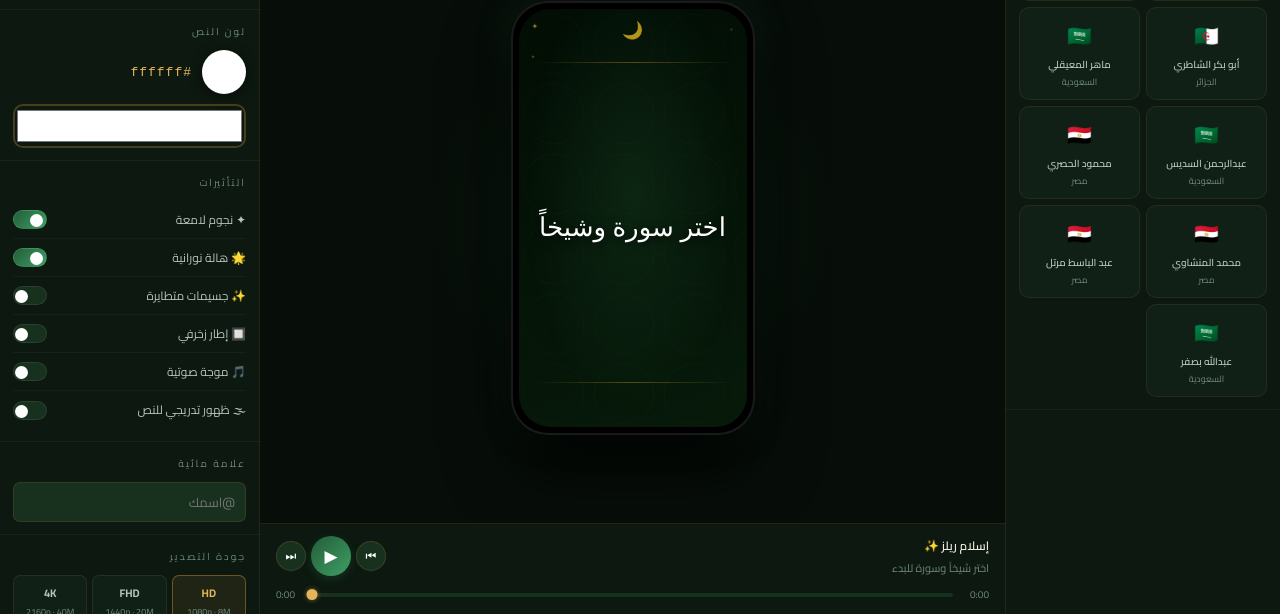
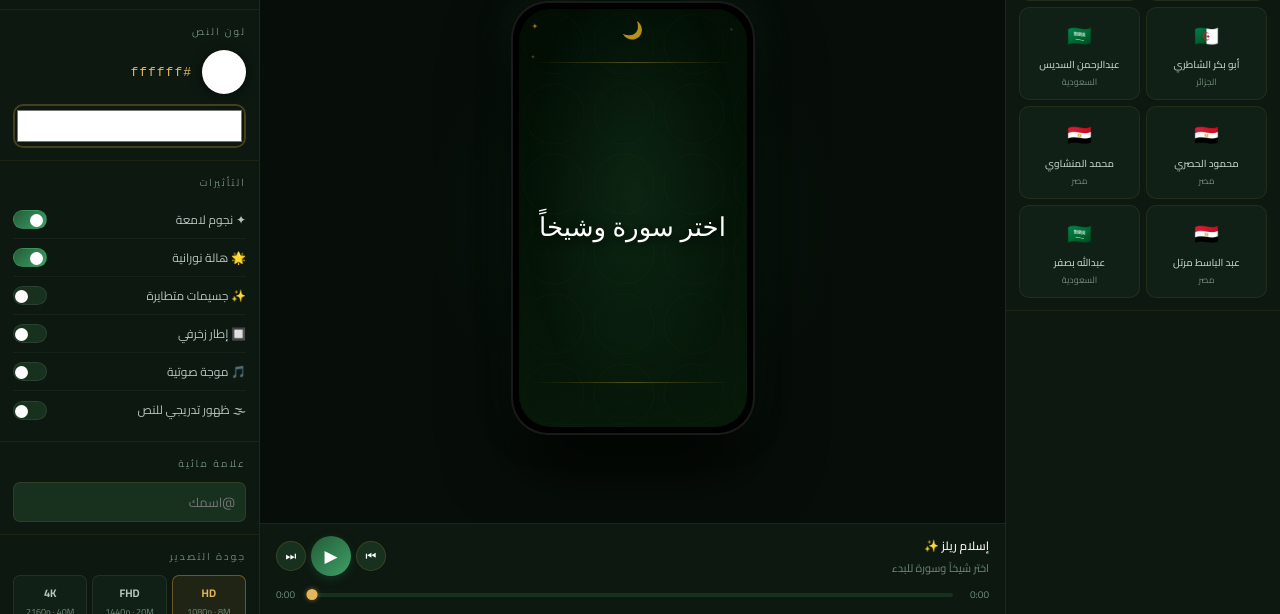
Before and after one commit to eslameldsoky70/islam-reels, a website: page index.html in a window 1280 px wide. Shown: the part 186-800 px from the top of the page. Drawn offline with Linux system fonts and the light colour scheme; a web font is replaced by a local one.

Commit message:
Update index.html

```diff
--- a/index.html
+++ b/index.html
@@ -2671,15 +2671,7 @@
           flag: "🇩🇿",
           country: "الجزائر",
         },
-        {
-          folder: "Maher_AlMuaiqly_128kbps",
-          islamicId: "ar.mahermuaiqly",
-          versesId: "MaherAlMuaiqly",
-          qdcId: 10,
-          name: "ماهر المعيقلي",
-          flag: "🇸🇦",
-          country: "السعودية",
-        },
+
         {
           folder: "Abdurrahmaan_As-Sudais_192kbps",
           islamicId: "ar.abdurrahmaansudais",
```
